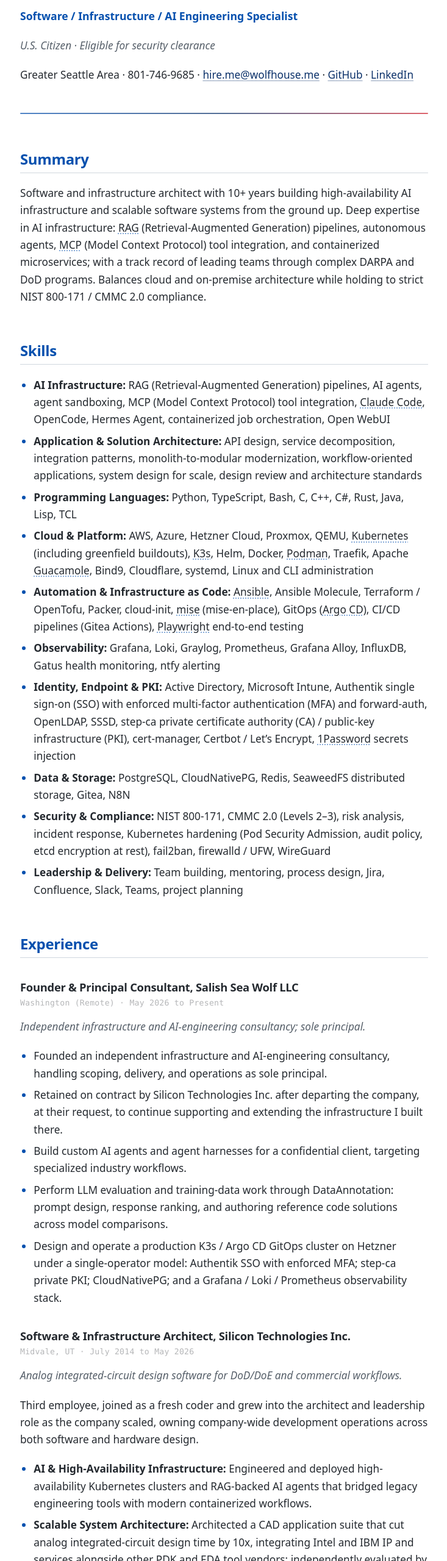
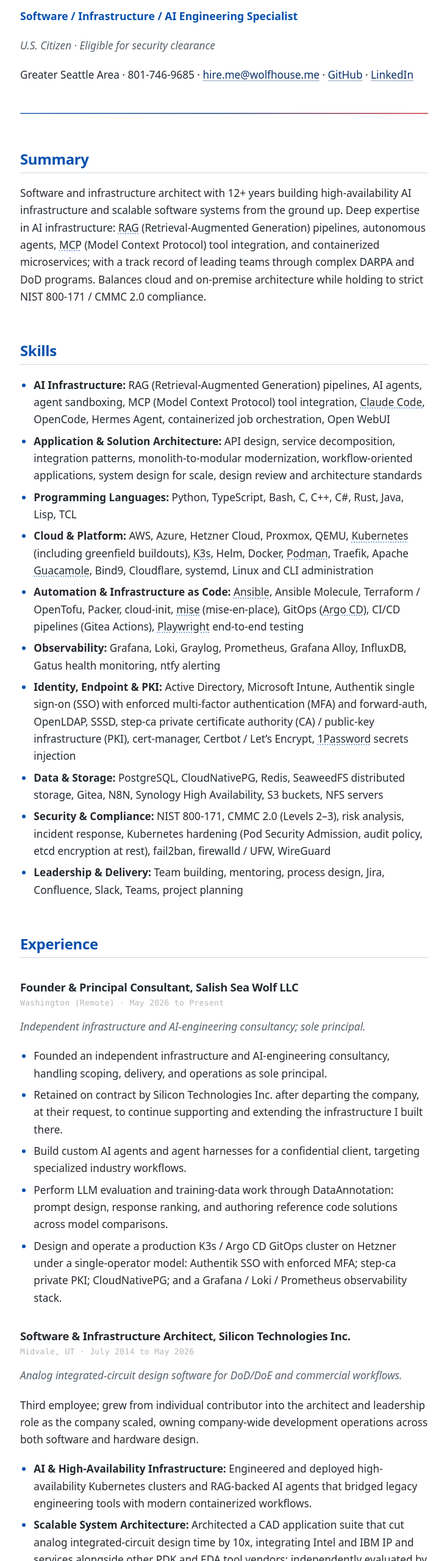
Before and after one commit to MightBeAWolf/personal-site, an Astro site in the folder site/: page /resume in a window 1280 px wide. Shown: the part 240-2800 px from the top of the page at 61% size, without its empty margins (255-988 px from the left). Built offline with nearby package versions, Linux system fonts and the light colour scheme; Astro itself is replaced by a stand-in of ours.

Commit message:
Made some additions to my info

```diff
--- a/site/src/pages/index.astro
+++ b/site/src/pages/index.astro
@@ -80,7 +80,7 @@
             </h1>
             <p class="hero__lede">
               I'm <strong>Thomas G. Wolf</strong>, a software and
-              infrastructure architect in the Greater Seattle Area with 10+
+              infrastructure architect in the Greater Seattle Area with 12+
               years shipping maintainable software, and standing up
               virtualization stacks in compliant environments from the ground
               up.
--- a/site/src/pages/resume.md
+++ b/site/src/pages/resume.md
@@ -21,7 +21,7 @@
 
 ## Summary
 
-Software and infrastructure architect with 10+ years building high-availability
+Software and infrastructure architect with 12+ years building high-availability
 AI infrastructure and scalable software systems from the ground up. Deep
 expertise in AI infrastructure: RAG (Retrieval-Augmented Generation)
 pipelines, autonomous agents, MCP (Model Context Protocol) tool integration,
@@ -55,7 +55,7 @@
     / public-key infrastructure (PKI), cert-manager, Certbot / Let's Encrypt,
     1Password secrets injection
 - **Data & Storage:** PostgreSQL, CloudNativePG, Redis, SeaweedFS distributed
-    storage, Gitea, N8N
+    storage, Gitea, N8N, Synology High Availability, S3 buckets, NFS servers
 - **Security & Compliance:** NIST 800-171, CMMC 2.0 (Levels 2–3), risk analysis,
     incident response, Kubernetes hardening (Pod Security Admission, audit
     policy, etcd encryption at rest), fail2ban, firewalld / UFW, WireGuard
@@ -90,7 +90,7 @@
 
 *Analog integrated-circuit design software for DoD/DoE and commercial workflows.*
 
-Third employee, joined as a fresh coder and grew into the architect and
+Third employee; grew from individual contributor into the architect and
 leadership role as the company scaled, owning company-wide development
 operations across both software and hardware design.
 
```
